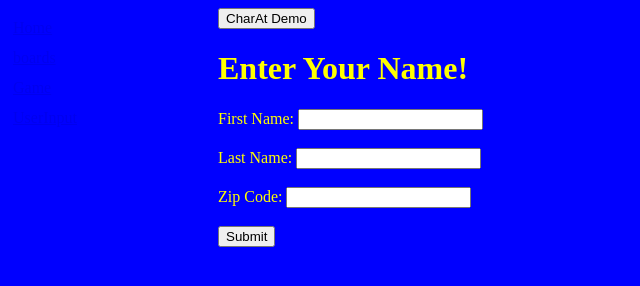
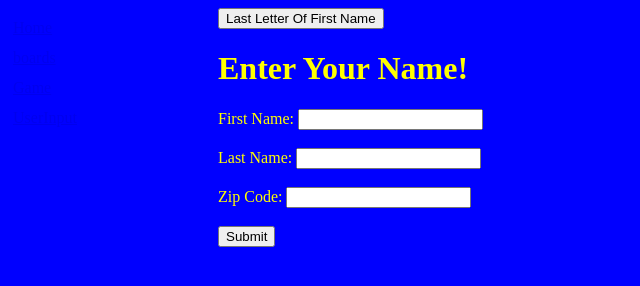
Before and after one commit to Masongriff1/board-project, a plain HTML site: page strings.html in a window 1280 px wide. Shown: the whole page, without its empty margins (0-640 px from the left). Drawn offline with Linux system fonts and the light colour scheme.

Commit message:
changed CharAt a bit

```diff
--- a/strings.html
+++ b/strings.html
@@ -19,8 +19,8 @@
     <a href="./strings.html">UserInput</a>
 </nav>
 <div id="charAt"></div>
-<button onclick = "charAtDemo()">
-CharAt Demo
+<button onclick = "charAtDemo()", style="color: black;">
+Last Letter Of First Name
 </button>
 <form>
     <h1> Enter Your Name! </h1>
--- a/validateInput.js
+++ b/validateInput.js
@@ -1,5 +1,5 @@
 function charAtDemo() {
-    var someText = "firstName";
+    var someText = fname.value;
     var lastLetter = someText.charAt(someText.length - 1);
     console.log(lastLetter);
     //document.getElementById("charAt").innerHTML = sum;
```
